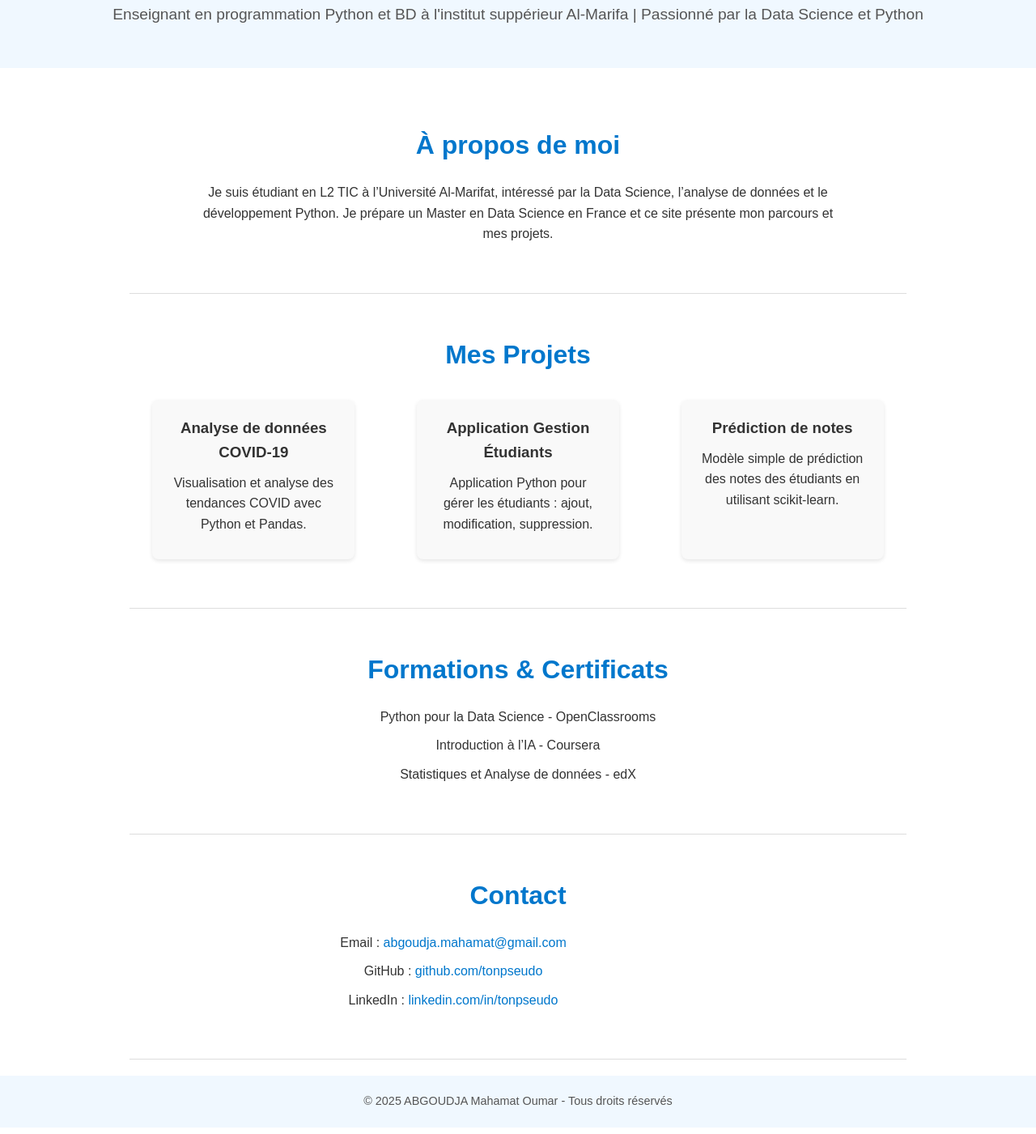
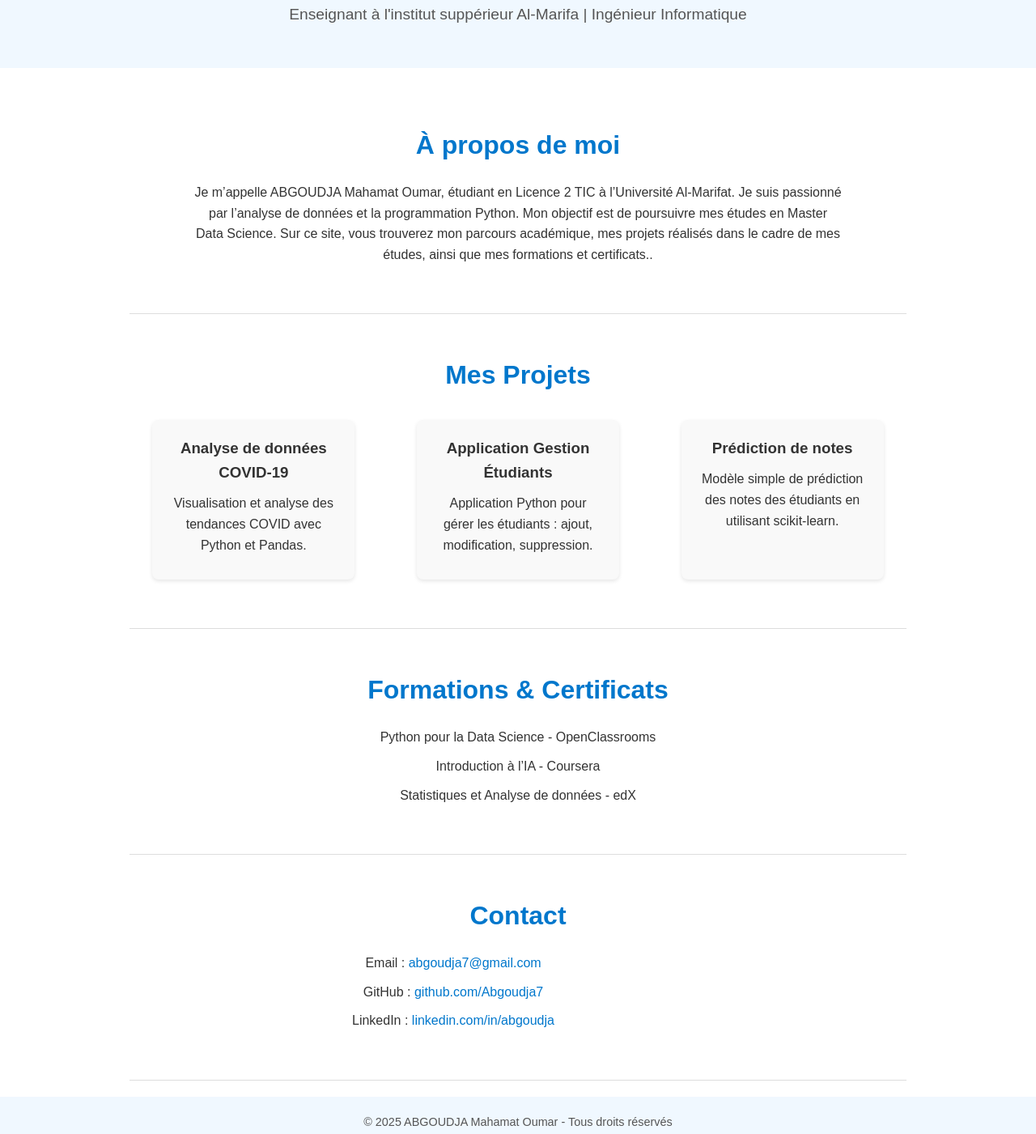
Before and after one commit to Abgoudja7/Mon_Site_Web, a plain HTML site: page index.html in a window 1280 px wide. Shown: the part 121-1522 px from the top of the page at 81% size. Drawn offline with Linux system fonts and the light colour scheme.

Commit message:
index.html
Signed-off-by: Abgoudja Mahamat Oumar <32364669+Abgoudja7@users.noreply.github.com>

```diff
--- a/index.html
+++ b/index.html
@@ -46,7 +46,7 @@
   <!-- HEADER -->
   <header>
     <h1>ABGOUDJA Mahamat Oumar</h1>
-    <p>Enseignant en programmation Python et BD à l'institut suppérieur Al-Marifa | Passionné par la Data Science et Python</p>
+    <p>Enseignant à l'institut suppérieur Al-Marifa | Ingénieur Informatique</p>
   </header>
 
   <div class="container">
@@ -54,7 +54,7 @@
     <!-- A PROPOS -->
     <section id="about">
       <h2>À propos de moi</h2>
-      <p>Je suis étudiant en L2 TIC à l’Université Al-Marifat, intéressé par la Data Science, l’analyse de données et le développement Python. Je prépare un Master en Data Science en France et ce site présente mon parcours et mes projets.</p>
+      <p>Je m’appelle ABGOUDJA Mahamat Oumar, étudiant en Licence 2 TIC à l’Université Al-Marifat. Je suis passionné par l’analyse de données et la programmation Python. Mon objectif est de poursuivre mes études en Master Data Science. Sur ce site, vous trouverez mon parcours académique, mes projets réalisés dans le cadre de mes études, ainsi que mes formations et certificats..</p>
     </section>
 
     <!-- PROJETS -->
@@ -89,9 +89,9 @@
     <!-- CONTACT -->
     <section id="contact" class="contact">
       <h2>Contact</h2>
-      <p>Email : <a href="mailto:abgoudja.mahamat@gmail.com">abgoudja.mahamat@gmail.com</a></p>
-      <p>GitHub : <a href="https://github.com/tonpseudo">github.com/tonpseudo</a></p>
-      <p>LinkedIn : <a href="https://linkedin.com/in/tonpseudo">linkedin.com/in/tonpseudo</a></p>
+      <p>Email : <a href="mailto:abgoudja.mahamat@gmail.com">abgoudja7@gmail.com</a></p>
+      <p>GitHub : <a href="https://github.com/tonpseudo">github.com/Abgoudja7</a></p>
+      <p>LinkedIn : <a href="https://linkedin.com/in/tonpseudo">linkedin.com/in/abgoudja</a></p>
     </section>
 
   </div>
```
